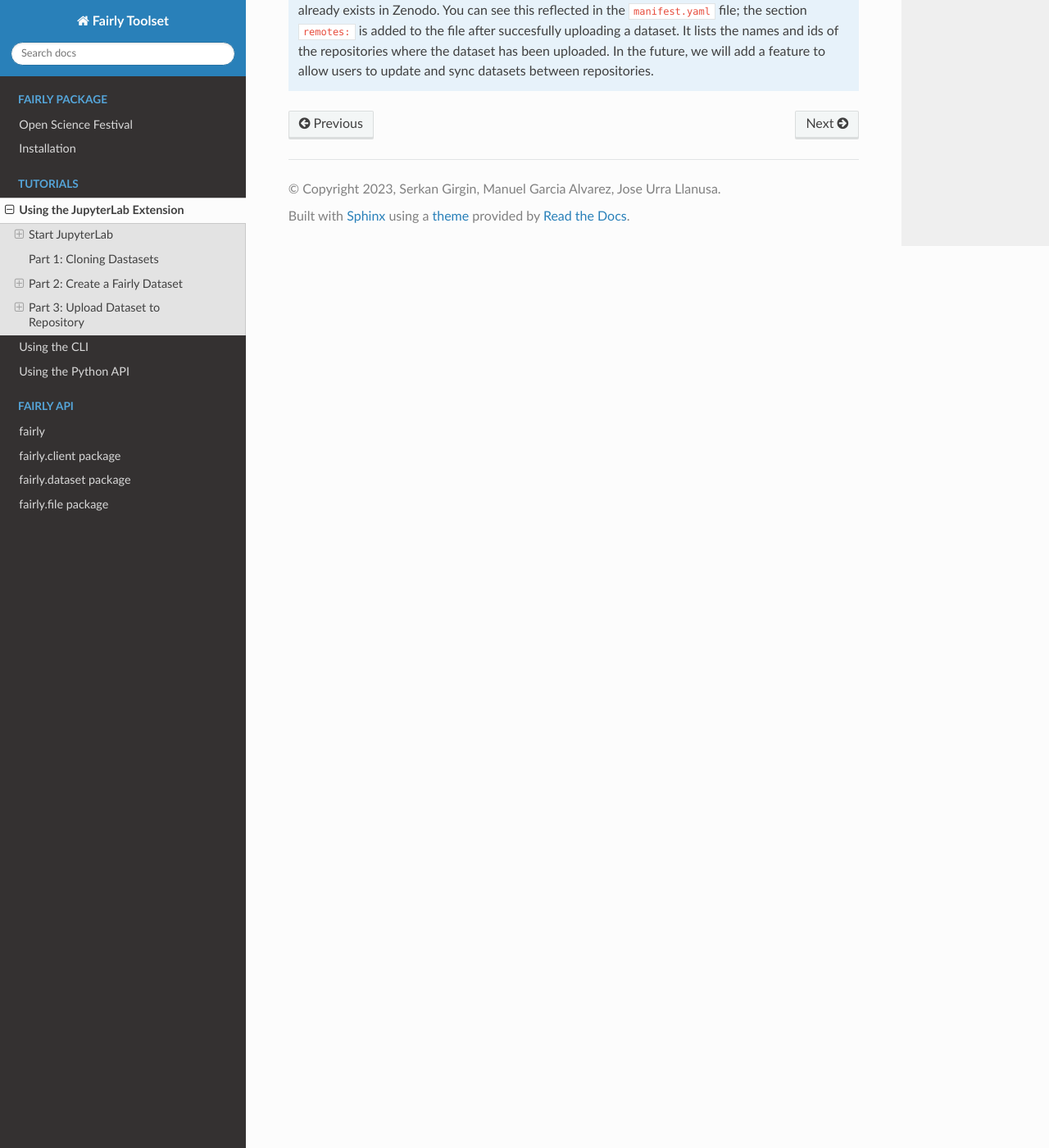
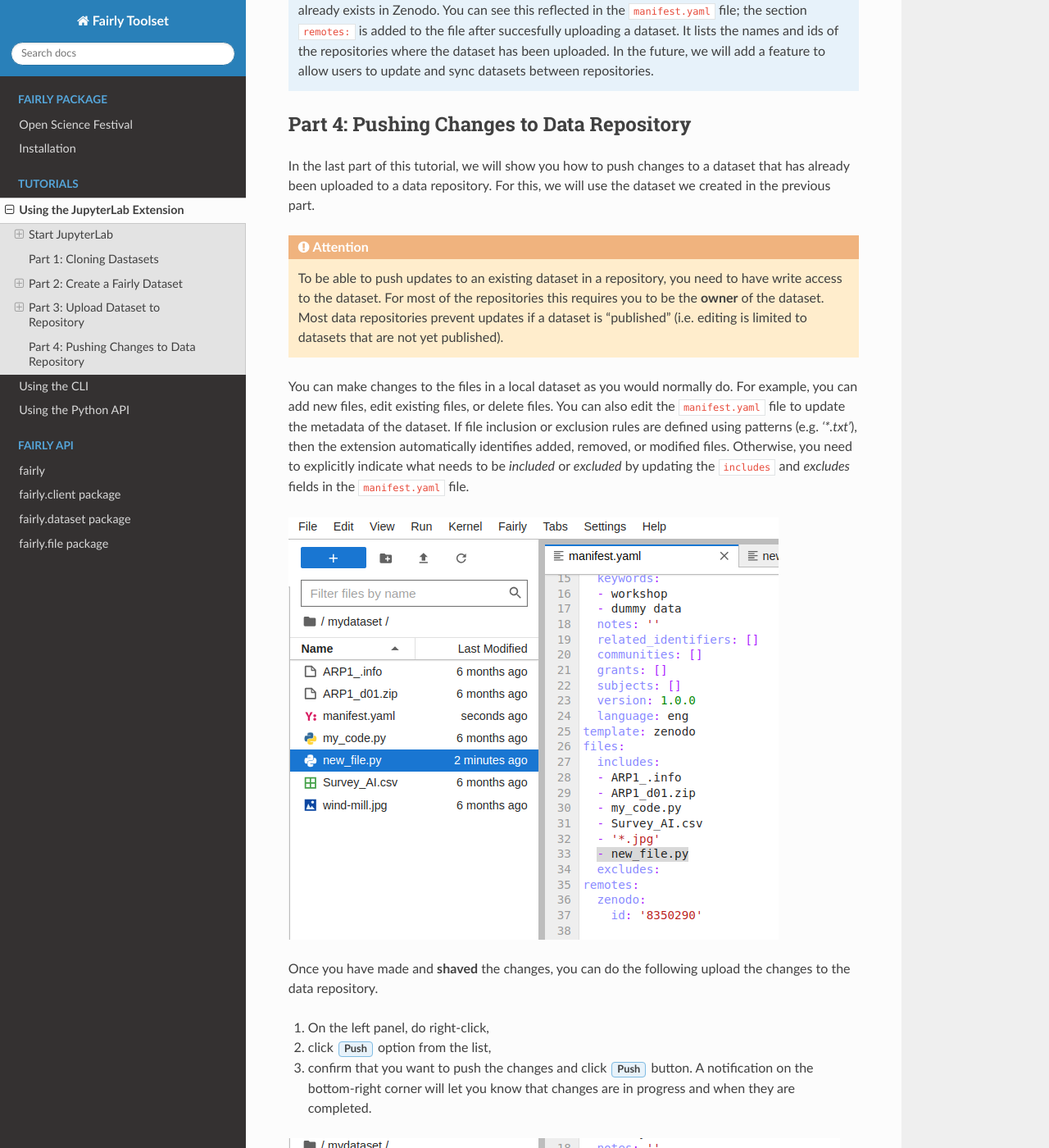
Before and after one commit to ITC-CRIB/fairly, a Sphinx documentation site: the page built from docs/tutorials/jupyterlab.rst, in a window 1280 px wide and 1400 px high, scrolled down 11142 px. Shown: the whole window at 82% size. Built offline with Sphinx 7.4.7 and the Read the Docs theme 2.0.0, drawn with Linux system fonts in a browser that asks for light colours; some of the changed text lies outside the part shown.

Commit message:
add section on pushing changes to extension tutorial

```diff
--- a/docs/tutorials/jupyterlab.rst
+++ b/docs/tutorials/jupyterlab.rst
@@ -178,6 +179,7 @@ A personal token is a way in which data repositories identify a user. We need to
 .. image:: ../img/zenodo-token.png
 
 .. _configuring-fairly:
+
 Register Personal Token
 ''''''''''''''''''''''''''''''''
 
@@ -215,3 +217,36 @@ Explore the dataset and notice that all the files and metadata you added in Jupy
 .. note::
    If you try to upload the dataset again, you will get an error message. This is because the dataset already exists in Zenodo. You can see this reflected in the :code:`manifest.yaml` file;  the section :code:`remotes:` is added to the file after succesfully uploading a dataset. It lists the names and ids of the repositories where the dataset has been uploaded.
    In the future, we will add a feature to allow users to update and sync datasets between repositories.
+
+
+Part 4: Pushing Changes to Data Repository
+--------------------------------------------
+
+In the last part of this tutorial, we will show you how to push changes to a dataset that has already been uploaded to a data repository. For this, we will use the dataset we created in the previous part.
+
+
+.. attention::
+
+   To be able to push updates to an existing dataset in a repository, you need to have write access to the dataset. For most of the repositories this requires you to be the **owner** of the dataset. Most data repositories prevent updates if a dataset is "published" (i.e. editing is limited to datasets that are not yet published).
+
+You can make changes to the files in a local dataset as you would normally do. For example, you can add new files, edit existing files, or delete files. You can also edit the :code:`manifest.yaml` file to update the metadata of the dataset.
+If file inclusion or exclusion rules are defined using patterns (e.g. `'*.txt'`), then the extension  automatically identifies added, removed, or modified files.
+Otherwise, you need to explicitly indicate what needs to be *included* or *excluded* by updating the :code:`includes` and `excludes` fields in the :code:`manifest.yaml` file.
+
+
+.. image:: ../img/add-filles.png
+
+Once you have made and **shaved** the changes, you can do the following upload the changes to the data repository.
+
+1. On the left panel, do right-click,
+2. click :guilabel:`Push` option from the list,
+3. confirm that you want to push the changes and click :guilabel:`Push` button. A notification on the bottom-right corner will let you know that changes are in progress and when they are completed.
+
+.. image:: ../img/push-menu.png
+
+.. image:: ../img/push-confirm.png
+
+
+.. tip::
+
+   To push change to a dataset that you own, but you did not create using the Fairly Toolset, all you have to do is to clone it first, using the :guilabel:`Clone Dataset` option from the context menu. Then you will be able to make changes to the dataset and push them back to the data repository.
```
Also changed, not shown: other parts of docs/tutorials/jupyterlab.rst (+2 -1 lines).
